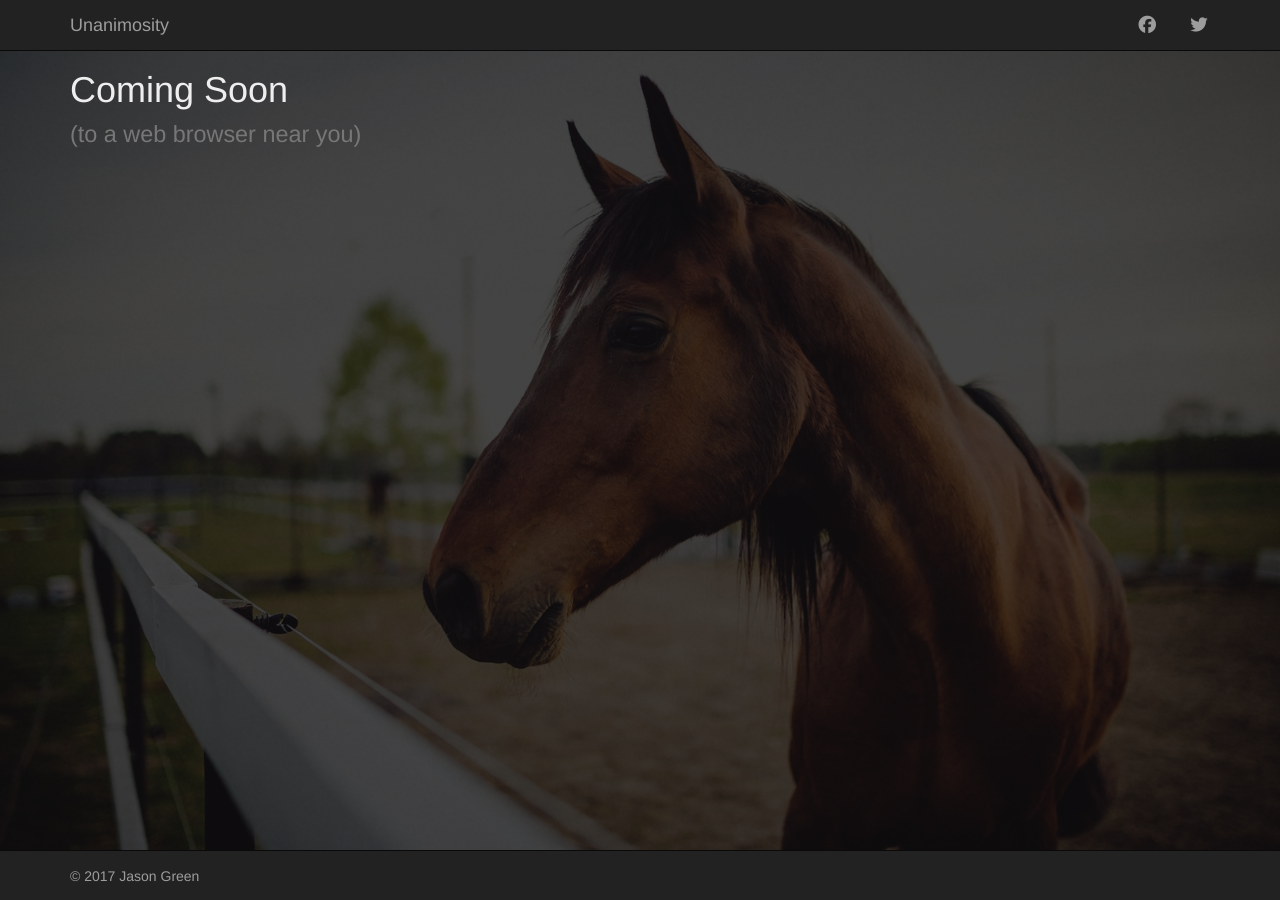
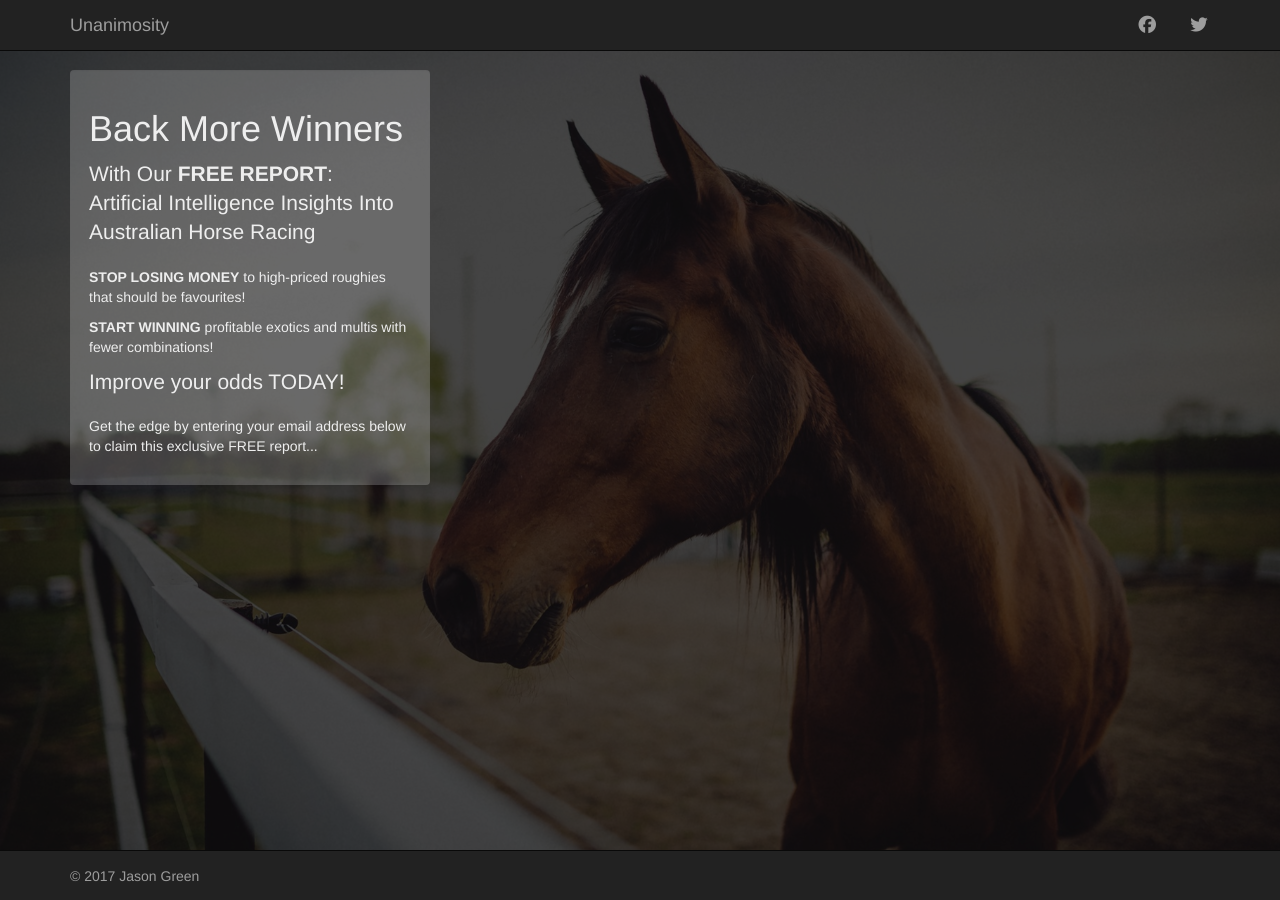
Before and after one commit to unanimosity/unanimosity.github.io, a Jekyll site: the page built from index.html, in a window 1280 px wide. Built offline with Jekyll 4.4.1, drawn with Linux system fonts in a browser that asks for light colours; nearby versions of some CDN libraries.

Commit message:
Write Home Page Content
Update index.html to add home page content.

Update default layout and stylesheet to style home page content.

```diff
--- a/_layouts/default.html
+++ b/_layouts/default.html
@@ -39,11 +39,7 @@
             </div>
         </nav>
         <div class="container">
-            <div class="row">
-                <div class="col-xs-12 col-md-6">
-                    {{ content }}
-                </div>
-            </div>
+            {{ content }}
         </div>
         <footer class="footer">
             <div class="container">
--- a/assets/stylesheets/default.scss
+++ b/assets/stylesheets/default.scss
@@ -10,8 +10,16 @@ html {
 }
 
 body {
-    margin-top: $navbar-height;
+    margin-top: $navbar-height + $line-height-computed;
     padding-bottom: $navbar-height + $line-height-computed;
+}
+
+.transparent {
+    background-color: rgba(255, 255, 255, 0.2);
+}
+
+.transparent.well {
+    border: none;
 }
 
 .footer {
--- a/index.html
+++ b/index.html
@@ -3,7 +3,18 @@ title: "Home Page"
 description: "Applying predictive analytics to Australian horse racing by combining machine learning with swarm psychology"
 ---
 
-<h1>
-    Coming Soon<br />
-    <small>(to a web browser near you)</small>
-</h1>
+<div class="row">
+    <div class="col-xs-12 col-md-4">
+        <div class="transparent well">
+            <h1>Back More Winners</h1>
+            <p class="lead">
+                With Our <strong>FREE REPORT</strong>:<br />
+                Artificial Intelligence Insights Into Australian Horse Racing
+            </p>
+            <p><strong>STOP LOSING MONEY</strong> to high-priced roughies that should be favourites!</p>
+            <p><strong>START WINNING</strong> profitable exotics and multis with fewer combinations!</p>
+            <p class="lead">Improve your odds TODAY!</p>
+            <p>Get the edge by entering your email address below to claim this exclusive FREE report...</p>
+        </div>
+    </div>
+</div>
```
